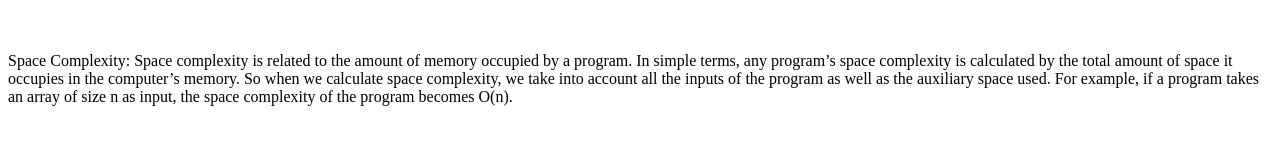
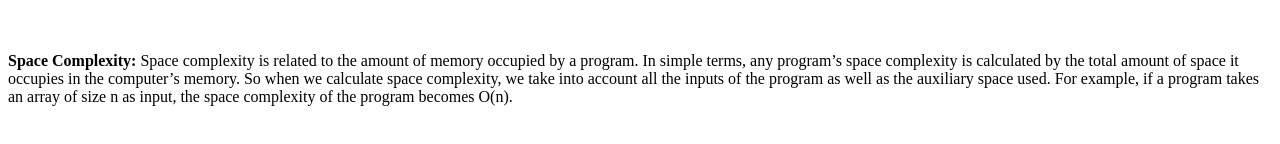
Before and after one commit to acciojob/time-and-space-complexity-Dholunirbhay, a website: page main.html in a window 1280 px wide. Shown: the part 150-294 px from the top of the page. Drawn offline with Linux system fonts and the light colour scheme.

Commit message:
created a submission

```diff
--- a/main.html
+++ b/main.html
@@ -23,7 +23,7 @@
 	</p>
 	<br>
 	<p>
-		Space Complexity: Space complexity is related to the
+		<b>Space Complexity:</b> Space complexity is related to the
 		amount of memory occupied by a program. In simple terms,
 		any program’s space complexity is calculated by the total
 		amount of space it occupies in the computer’s memory. So
```
